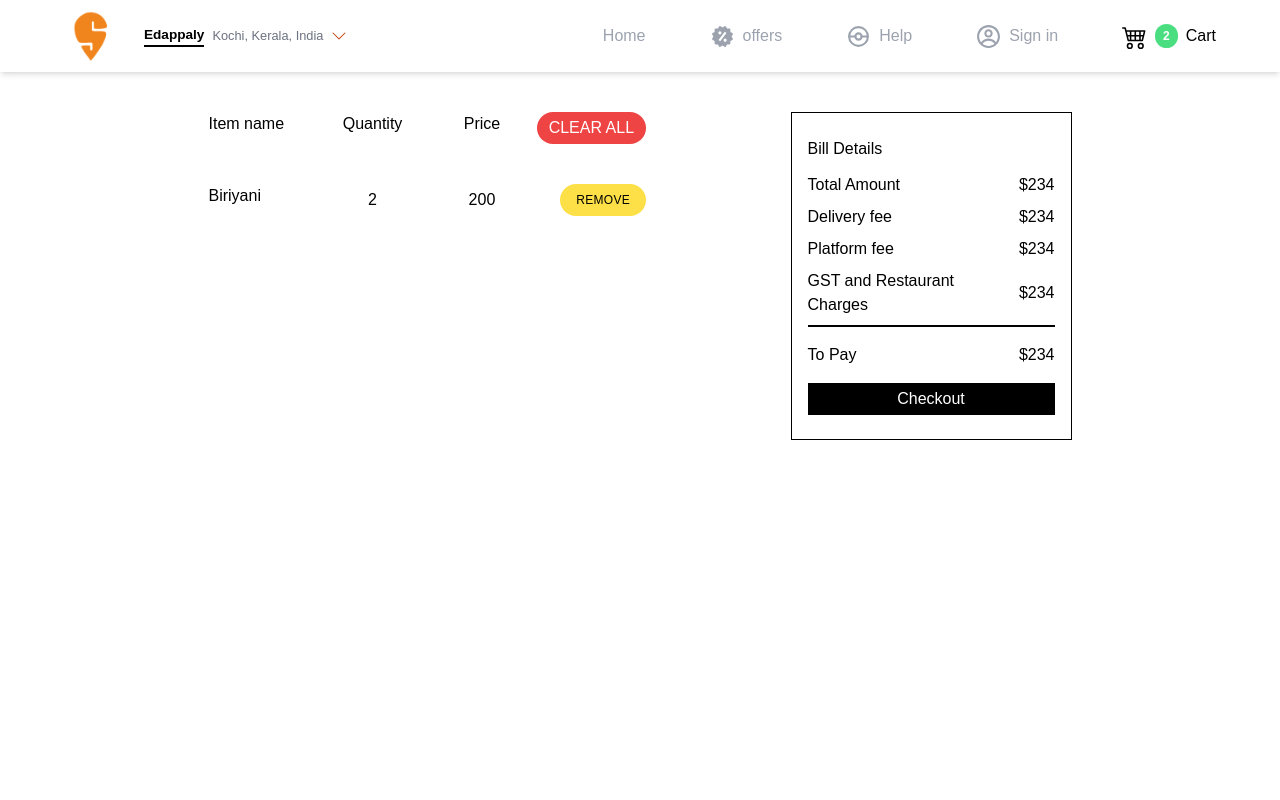
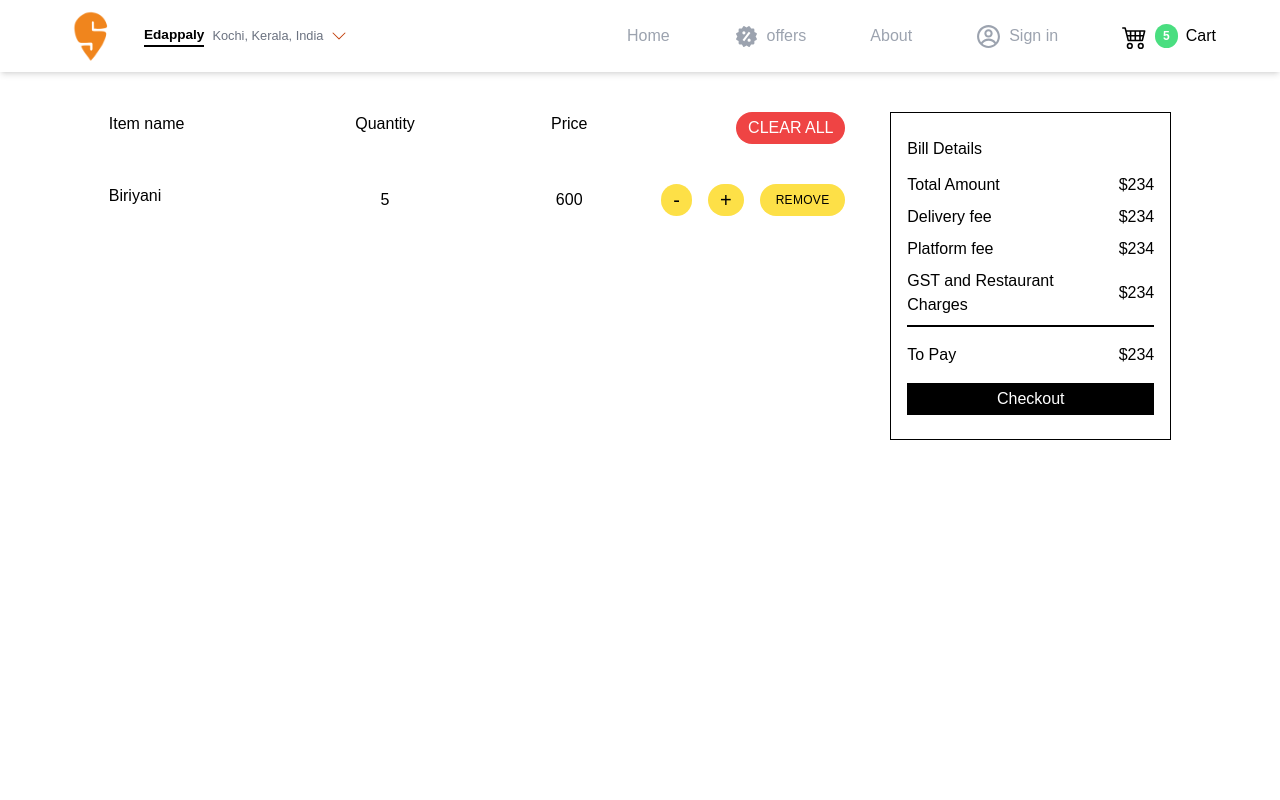
Before and after one commit to karthik-mohan23/iCrave, a React (Create React App) app: page /cart in a window 1280 px wide. Shown: the top 800 px of the page. Built offline with nearby package versions, Linux system fonts and the light colour scheme.

Commit message:
users can add same items by increasing quanitity

```diff
--- a/src/App.js
+++ b/src/App.js
@@ -2,15 +2,14 @@ import { BrowserRouter, Routes, Route } from "react-router-dom";
 import Header from "./components/Header";
 import Home from "./pages/Home";
 import Offers from "./pages/Offers";
-import Help from "./pages/Help";
+import About from "./pages/About";
 import Cart from "./pages/Cart";
 import RestaurantMenu from "./pages/RestaurantMenu";
 import AuthContext from "./context/AuthContext";
 import { useState } from "react";
 import SignIn from "./pages/SignIn";
 import Footer from "./components/Footer";
-import { Provider } from "react-redux";
-import store from "./utils/store";
+
 function App() {
   const [user, setUser] = useState("");
 
@@ -21,7 +20,6 @@ function App() {
 
   return (
     <>
-    <Provider store={store}>
       <AuthContext.Provider value={users}>
         <BrowserRouter>
           <Header />
@@ -29,14 +27,13 @@ function App() {
             <Route path="/" element={<Home />} />
             <Route path="/restaurant/:resId" element={<RestaurantMenu />} />
             <Route path="/offers" element={<Offers />} />
-            <Route path="/help" element={<Help />} />
+            <Route path="/about" element={<About />} />
             <Route path="/signin" element={<SignIn />} />
             <Route path="/cart" element={<Cart />} />
           </Routes>
           <Footer />
         </BrowserRouter>
       </AuthContext.Provider>
-      </Provider>
     </>
   );
 }
--- a/src/cart/cartSlice.js
+++ b/src/cart/cartSlice.js
@@ -1,58 +1,81 @@
 import { createSlice } from "@reduxjs/toolkit";
-
 
 const cartSlice = createSlice({
   name: "cart",
-    initialState : {
+  initialState: {
     cart: [
       {
         id: 12,
-                name:"Biriyani",
-                unitPrice:10000 / 100,
-                quantity:2,
-                totalPrice: 200
+        name: "Biriyani",
+        unitPrice: 120,
+        quantity: 5,
+        totalPrice: 600,
+      },
+    ],
+  },
+  reducers: {
+    addItem(state, action) {
+      // payload - object
+      let findIndex = state.cart.findIndex(
+        (item) => item.id === action.payload.id
+      );
+      if (findIndex >= 0) {
+        state.cart[findIndex].quantity += 1;
+      } else {
+        state.cart.push(action.payload);
       }
+    },
+    deleteItem(state, action) {
+      // payload - id
 
-        ]
+      state.cart = state.cart.filter((item) => item.id !== action.payload);
     },
-    reducers : {
-        addItem(state,action){
-            // payload - object
-            state.cart.push(action.payload)
+    increaseItemQuantity(state, action) {
+      // payload - id
+
+      const item = state.cart.find((item) => {
+        return item.id === action.payload;
+      });
+
+      item.quantity++;
+      console.log(item.quantity);
+      item.totalPrice = item.unitPrice * item.quantity; // Update totalPrice based on new quantity
+      console.log(item.totalPrice);
     },
-        deleteItem(state,action){
+    decreaseItemQuantity(state, action) {
       // payload - id
-             state.cart = state.cart.filter(item => item.id !== action.payload)
+      console.log(action.payload);
+      const item = state.cart.find((item) => item.id === action.payload);
+
+      item.quantity--;
+      console.log(item.quantity);
+      item.totalPrice = item.quantity * item.unitPrice;
+      console.log(item.totalPrice);
     },
-        increaseItemQuantity(state,action){
-            // payload - id
-            const item = state.cart.find(item => item.id === action.payload)
-            item.quantity++;
-            item.totalPrice = item.quantity + (item.price / 100)
+    clearCart(state) {
+      state.cart = [];
     },
-        decreaseItemQuantity(state,action){
-            // payload - id
-            const item = state.cart.find(item => item.id === action.payload)
-            item.quantity--;
-            item.totalPrice = item.quantity + (item.price / 100)
   },
-        clearCart(state,){
-            state.cart.length = 0
-        },
-    }
+});
 
-})
+export const {
+  addItem,
+  deleteItem,
+  increaseItemQuantity,
+  decreaseItemQuantity,
+  clearCart,
+} = cartSlice.actions;
 
-export const {addItem,deleteItem,increaseItemQuantity,decreaseItemQuantity,clearCart}   = cartSlice.actions
-
-export default cartSlice.reducer
+export default cartSlice.reducer;
 
 // to reuse
 
-export const getCart = (state) => state.cart.cart
+export const getCart = (state) => state.cart.cart;
 
 // to  show cart length
-export const getTotalCartLength = (state) => state.cart.cart.reduce((sum,item)=> sum + item.quantity ,0)
+export const getTotalCartLength = (state) =>
+  state.cart.cart.reduce((sum, item) => sum + item.quantity, 0);
 
 // to show total price
-export const getTotalCartPrice = (state) => state.cart.cart.reduce((sum,item)=> sum + item.totalPrice ,0)
+export const getTotalCartPrice = (state) =>
+  state.cart.cart.reduce((sum, item) => sum + item.totalPrice, 0);
--- a/src/components/Header.js
+++ b/src/components/Header.js
@@ -1,7 +1,6 @@
 import brandLogo from "../assets/brandLogo.webp";
 import { BsChevronDown, BsCart4 } from "react-icons/bs";
 import { BiSolidOffer } from "react-icons/bi";
-import { TbPokeball } from "react-icons/tb";
 import { CgProfile } from "react-icons/cg";
 import { FaUserCheck } from "react-icons/fa";
 import { NavLink, Link } from "react-router-dom";
@@ -56,14 +55,13 @@ const Header = () => {
             offers
           </NavLink>
           <NavLink
-            to="/help"
+            to="/about"
             className={({ isActive }) => {
               return (
                 "flex items-center gap-2 " + (isActive ? "" : "text-gray-400")
               );
             }}>
-            <TbPokeball size={25} />
-            Help
+            About
           </NavLink>
           {name ? (
             <div className="flex items-center gap-2">
--- a/src/components/RestaurantMenuAccordion.js
+++ b/src/components/RestaurantMenuAccordion.js
@@ -2,23 +2,27 @@ import { useState } from "react";
 import { RESTAURANT_MENU_ITEM_IMAGE } from "../utils/links";
 import { BiSolidUpArrow, BiSolidDownArrow } from "react-icons/bi";
 import { useDispatch } from "react-redux";
-import { addItem } from "../cart/cartSlice";
+import {
+  addItem,
+  decreaseItemQuantity,
+  increaseItemQuantity,
+} from "../cart/cartSlice";
 const RestaurantMenuAccordion = ({ title, content }) => {
   const [isActive, setIsActive] = useState(false);
 
-const dispatch = useDispatch()
+  const dispatch = useDispatch();
 
+  function handleAddToCart(id, itemName, itemPrice) {
+    const newItem = {
+      id,
+      name: itemName,
+      unitPrice: itemPrice / 100,
+      quantity: 1,
+      totalPrice: itemPrice / 100, // Set initial totalPrice based on the unitPrice
+    };
 
- function handleAddToCart(id,itemName,itemPrice){
-const newItem =   {
-  id,
-  name: itemName,
-  unitPrice: itemPrice / 100,
-  quantity:1,
-  totalPrice: (itemPrice / 100) * 1,
-}
-dispatch(addItem(newItem))
- }
+    dispatch(addItem(newItem));
+  }
 
   return (
     <>
@@ -70,7 +74,7 @@ dispatch(addItem(newItem))
                         </div>
                       </div>
                       <div className="relative">
-                        <div className="w-28 h-24">
+                        <div className="w-28 h-24 mb-2">
                           <img
                             src={
                               RESTAURANT_MENU_ITEM_IMAGE +
@@ -81,7 +85,16 @@ dispatch(addItem(newItem))
                           />
                         </div>
 
-                        <button onClick={()=>handleAddToCart(item?.card?.info?.id,item?.card?.info?.name,item?.card?.info?.finalPrice || item?.card?.info?.price)} className="absolute -bottom-2 left-2 bg-white border border-green-400 rounded-md px-8 py-1 text-green-600 font-medium">
+                        <button
+                          onClick={() =>
+                            handleAddToCart(
+                              item?.card?.info?.id,
+                              item?.card?.info?.name,
+                              item?.card?.info?.finalPrice ||
+                                item?.card?.info?.price
+                            )
+                          }
+                          className="absolute -bottom-2 left-2 bg-white border border-green-400 rounded-md px-8 py-1 text-green-600 font-medium">
                           ADD
                         </button>
                       </div>
--- a/src/index.js
+++ b/src/index.js
@@ -4,9 +4,14 @@ import ReactDOM from "react-dom/client";
 import "./index.css";
 import App from "./App";
 
+import { Provider } from "react-redux";
+import store from "./utils/store";
+
 const root = ReactDOM.createRoot(document.getElementById("root"));
 root.render(
   <React.StrictMode>
-    <App />
+    <Provider store={store}>
+      <App />
+    </Provider>
   </React.StrictMode>
 );
--- /dev/null
+++ b/src/pages/About.js
@@ -0,0 +1,6 @@
+const About = () => {
+  return (
+    <div className="min-h-screen">About</div>
+  )
+}
+export default About
--- a/src/pages/Cart.js
+++ b/src/pages/Cart.js
@@ -1,48 +1,80 @@
 import { useDispatch, useSelector } from "react-redux";
-import { clearCart, getCart, getTotalCartLength } from "../cart/cartSlice";
+import {
+  clearCart,
+  decreaseItemQuantity,
+  deleteItem,
+  getCart,
+  getTotalCartLength,
+  increaseItemQuantity,
+} from "../cart/cartSlice";
 import EmptyCart from "../components/EmptyCart";
 
+const Cart = () => {
+  const cartLength = useSelector(getTotalCartLength);
 
-const Cart = () => {
+  const cart = useSelector(getCart);
 
-const cartLength = useSelector(getTotalCartLength)
+  const dispatch = useDispatch();
 
-const cart = useSelector(getCart)
-
-const dispatch = useDispatch()
-
-function handleClearCart(){
-dispatch(clearCart())
+  function handleClearCart() {
+    dispatch(clearCart());
+  }
+  function handleDeleteItem(id) {
+    dispatch(deleteItem(id));
   }
 
-
-if (!cartLength) return <EmptyCart/>
-
-return <div className="min-h-screen">
+  if (!cartLength) return <EmptyCart />;
+  return (
+    <div className="min-h-screen">
       <div className="w-[90%] max-w-7xl mx-auto flex justify-evenly flex-wrap-reverse lg:flex-nowrap py-10">
-
         <div>
           <div className="grid grid-cols-4 mb-10 max-w-3xl">
-    <h2 >Item name</h2>
+            <h2>Item name</h2>
             <p className="justify-self-center">Quantity</p>
             <p className="justify-self-center">Price</p>
-      <button onClick={handleClearCart} className="justify-self-end bg-red-500 text-white px-3 py-1 rounded-full">CLEAR ALL</button>
+            <button
+              onClick={handleClearCart}
+              className="justify-self-end bg-red-500 text-white px-3 py-1 rounded-full">
+              CLEAR ALL
+            </button>
           </div>
-{
-  cart.map(item => {
+          {cart.map((item) => {
             return (
               <div key={item.id} className="grid grid-cols-4 my-4 max-w-3xl">
-      <h2 >{item.name}</h2>
-      <p className="justify-self-center self-center">{item.quantity}</p>
-      <p className="justify-self-center self-center">{item.totalPrice}</p>
-      <button className="text-xs justify-self-end self-center bg-yellow-300 px-4 py-2 rounded-full tracking-wide">REMOVE</button>
+                <h2>{item.name}</h2>
+                <p className="justify-self-center self-center">
+                  {item.quantity}
+                </p>
+                <p className="justify-self-center self-center">
+                  {item.totalPrice}
+                </p>
+                <div
+                  onClick={() => {
+                    dispatch(decreaseItemQuantity(item.id));
+                  }}
+                  className="flex gap-4">
+                  <button className="px-3 text-xl   bg-yellow-300 rounded-full">
+                    -
+                  </button>
+                  <button
+                    onClick={() => {
+                      dispatch(increaseItemQuantity(item.id));
+                    }}
+                    className="px-3 text-xl   bg-yellow-300 rounded-full">
+                    +
+                  </button>
+                  <button
+                    onClick={() => handleDeleteItem(item.id)}
+                    className="text-xs justify-self-end self-center bg-yellow-300 px-4 py-2 rounded-full tracking-wide">
+                    REMOVE
+                  </button>
                 </div>
-    )
-  })
-}
+              </div>
+            );
+          })}
         </div>
 
-    <div className="flex flex-col border border-black px-4 py-6 mb-10" >
+        <div className="flex flex-col border border-black px-4 py-6 mb-10">
           <div>
             <h3 className="mb-3">Bill Details</h3>
             <div className="flex justify-between items-center mb-2">
@@ -69,9 +101,8 @@ return <div className="min-h-screen">
           </div>
           <button className="bg-black text-white py-1">Checkout</button>
         </div>
-
       </div>
-
-  </div>;
+    </div>
+  );
 };
 export default Cart;
--- a/src/pages/Help.js
+++ /dev/null
@@ -1,4 +0,0 @@
-const Help = () => {
-  return <div className="min-h-screen">Help</div>;
-};
-export default Help;
--- a/src/pages/Home.js
+++ b/src/pages/Home.js
@@ -8,8 +8,8 @@ import RestaurantNotFound from "../components/RestaurantNotFound";
 import { Link } from "react-router-dom";
 
 const Home = () => {
-  const [allRestaurants, setAllRestaurants] = useState([]);
-  const [filteredRestaurants, setFilteredRestaurants] = useState([]);
+  const [allRestaurants, setAllRestaurants] = useState(null);
+  const [filteredRestaurants, setFilteredRestaurants] = useState(null);
   // to set active state of button
   const [activeFilterButton, setActiveFilterButton] = useState(1);
   // to read input value
@@ -22,20 +22,20 @@ const Home = () => {
   }, []);
 
   const fetchRestaurants = async () => {
+    try {
       const response = await fetch(RESTAURANT_CARD);
       const restaurants = await response.json();
+
       const restaurantsArray =
-      restaurants?.data?.cards[2]?.card?.card?.gridElements?.infoWithStyle
+        restaurants?.data?.cards[1]?.card?.card?.gridElements?.infoWithStyle
           ?.restaurants;
+
       setAllRestaurants(restaurantsArray);
       setFilteredRestaurants(restaurantsArray);
+    } catch (error) {
+      console.log(error);
+    }
   };
-
-
-  // show shimmer
-  if (filteredRestaurants?.length === 0) {
-    return <ShimmerHome />;
-  }
 
   const handleFilterRelevant = () => {
     setFilteredRestaurants(allRestaurants);
@@ -74,6 +74,12 @@ const Home = () => {
       setIsRestaurant(true);
     }
   };
+
+  // show shimmer
+  if (!filteredRestaurants) {
+    return <ShimmerHome />;
+  }
+
   return (
     <div>
       <Banner />
--- a/src/pages/Offers.js
+++ b/src/pages/Offers.js
@@ -29,7 +29,7 @@ const navigate = useNavigate()
           Sign in to see available offers
         </h2>
         <div>
-          <button onClick={()=> navigate("/signin")} className="bg-blue-400 text-white px-2 py-1 rounded-lg">Sign in</button>
+          <button onClick={()=> navigate("/signin")} className="bg-blue-400 text-white px-3 py-1 rounded-md text-xl">Sign in</button>
           </div>
 
         </div>
--- a/src/pages/SignIn.js
+++ b/src/pages/SignIn.js
@@ -19,7 +19,7 @@ const SignIn = () => {
     updateUser(userName);
 
     setUserName("");
-    navigate("/");
+    navigate("/offers");
   }
 
   return (
--- a/src/utils/store.js
+++ b/src/utils/store.js
@@ -1,11 +1,10 @@
 import { configureStore } from "@reduxjs/toolkit";
-import cartSlice from "../cart/cartSlice";
+import cartReducer from "../cart/cartSlice";
 
 const store = configureStore({
-    reducer: {
-        cart: cartSlice
-    }
-
-})
+  reducer: {
+    cart: cartReducer,
+  },
+});
 
 export default store;
```
Lines whose indentation alone changed are shown as unchanged.
